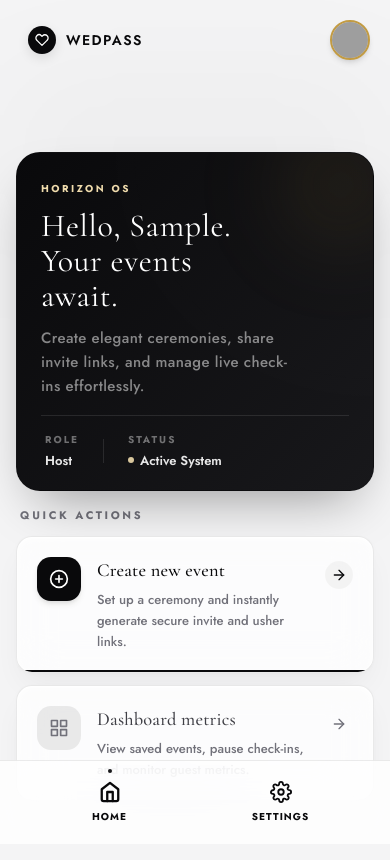
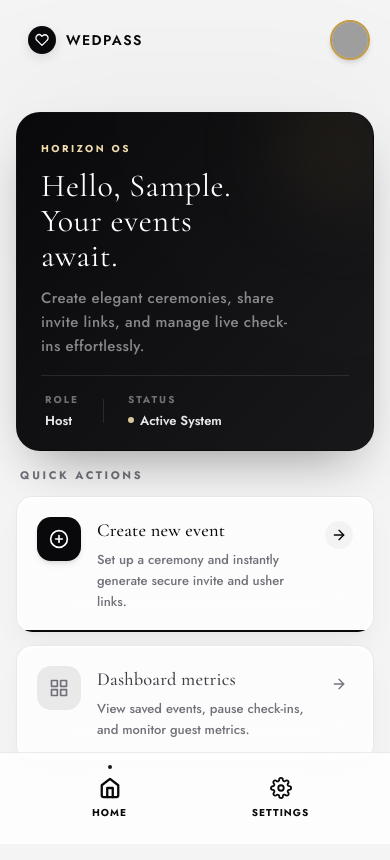
Before and after one commit to Elijah-hash7/WedPass, a Next.js app in the folder frontend/: page / in a window 390 px wide. Shown: the top 860 px of the page. Built offline with nearby package versions, Linux system fonts and the light colour scheme; sample sign-in values are in the browser's storage; grey boxes are pictures that could not be loaded.

Commit message:
fixed dynamic mobile responsiveness

```diff
--- a/frontend/src/app/globals.css
+++ b/frontend/src/app/globals.css
@@ -105,7 +105,7 @@ body {
     radial-gradient(ellipse at 15% 0%, rgba(194,155,67,0.06), transparent 50%),
     radial-gradient(ellipse at 85% 100%, rgba(0,0,0,0.03), transparent 50%),
     linear-gradient(170deg, #ffffff 0%, #f4f4f5 100%);
-  min-height: 100vh;
+  min-height: 100dvh;
   -webkit-font-smoothing: antialiased;
   -moz-osx-font-smoothing: grayscale;
   transition: background 300ms ease, color 300ms ease;
@@ -180,7 +180,7 @@ a {
 
 .page-shell {
   position: relative;
-  padding: calc(var(--space-8) * 2) var(--space-6) calc(var(--space-8) * 2);
+  padding: var(--space-8) var(--space-6);
   margin: 0 auto;
 }
 
@@ -332,12 +332,12 @@ a {
 }
 
 .has-bottom-nav {
-  padding-bottom: calc(72px + env(safe-area-inset-bottom, 0px));
+  padding-bottom: calc(100px + env(safe-area-inset-bottom, 0px));
 }
 
 @media (max-width: 640px) {
   .page-shell {
-    padding: calc(var(--space-8) * 1.5) var(--space-4) calc(var(--space-8) * 2);
+    padding: var(--space-6) var(--space-4);
   }
 }
 
--- a/frontend/src/app/invite/[inviteeToken]/page.tsx
+++ b/frontend/src/app/invite/[inviteeToken]/page.tsx
@@ -137,7 +137,7 @@ export default function InviteTokenPage() {
   };
 
   return (
-    <main className="relative min-h-screen w-full bg-[var(--color-shell)] text-[var(--color-ink-strong)] flex flex-col items-center px-4 pt-12 pb-32 sm:pt-24">
+    <main className="relative min-h-[100dvh] w-full bg-[var(--color-shell)] text-[var(--color-ink-strong)] flex flex-col items-center px-4 pt-12 pb-32 sm:pt-24">
       <div className="absolute inset-0 -z-10 bg-gradient-to-br from-[var(--color-ivory)] via-[var(--color-shell)] to-[rgba(239,219,172,0.2)]" />
       <div className="absolute top-0 left-1/2 -ml-[400px] -z-10 h-[800px] w-[800px] rounded-full bg-[radial-gradient(ellipse_at_center,rgba(194,155,67,0.12),transparent_70%)] blur-3xl pointer-events-none" />
       <div className="w-full max-w-[800px] mx-auto z-10">
--- a/frontend/src/app/layout.tsx
+++ b/frontend/src/app/layout.tsx
@@ -1,4 +1,4 @@
-import type { Metadata } from "next";
+import type { Metadata, Viewport } from "next";
 import { Cormorant_Garamond, Jost } from "next/font/google";
 import { Analytics } from "@vercel/analytics/next";
 import { AuthProvider } from "@/lib/auth-context";
@@ -25,6 +25,12 @@ export const metadata: Metadata = {
   description: "Premium ceremony verification and guest management system. Create events, share invite links, and manage guest check-ins with live dashboards.",
 };
 
+export const viewport: Viewport = {
+  width: "device-width",
+  initialScale: 1,
+  viewportFit: "cover",
+};
+
 const themeInitScript = `
   (() => {
     try {
@@ -43,7 +49,7 @@ export default function RootLayout({
   return (
     <html lang="en" suppressHydrationWarning className={`${cormorant.variable} ${jost.variable}`}>
       <body className={cn(
-        "min-h-screen font-sans antialiased text-[var(--color-ink-strong)] bg-[var(--color-shell)]"
+        "min-h-[100dvh] font-sans antialiased text-[var(--color-ink-strong)] bg-[var(--color-shell)]"
       )}>
         <script dangerouslySetInnerHTML={{ __html: themeInitScript }} />
         <AuthProvider>
--- a/frontend/src/app/page.tsx
+++ b/frontend/src/app/page.tsx
@@ -29,7 +29,7 @@ export default function LandingPage() {
   const firstName = user.name.split(" ")[0];
 
   return (
-    <main className="page-shell has-bottom-nav pt-4">
+    <main className="page-shell has-bottom-nav">
       <motion.div
         variants={containerVariants}
         initial="hidden"
--- a/frontend/src/components/BottomNav.tsx
+++ b/frontend/src/components/BottomNav.tsx
@@ -20,7 +20,7 @@ export function BottomNav() {
 
   return (
     <nav className="fixed bottom-0 left-1/2 z-40 w-full max-w-[480px] -translate-x-1/2">
-      <div className="glass-panel px-6 py-3">
+      <div className="glass-panel px-6 py-4">
         <div className="mx-auto flex max-w-lg items-center justify-around relative">
           {navItems.map((item) => {
             const active =
--- a/frontend/src/components/shells/PageShell.tsx
+++ b/frontend/src/components/shells/PageShell.tsx
@@ -19,7 +19,7 @@ export function PageShell({
   className,
 }: PageShellProps) {
   return (
-    <div className="relative min-h-screen pb-16 overflow-x-hidden">
+    <div className="relative min-h-[100dvh] overflow-x-hidden">
       {/* Decorative blobs */}
       <div className="absolute inset-0 pointer-events-none overflow-hidden">
         <div className="absolute -left-16 top-20 h-56 w-56 rounded-full bg-[var(--color-gold-glow)] opacity-60 blur-3xl" />
```
